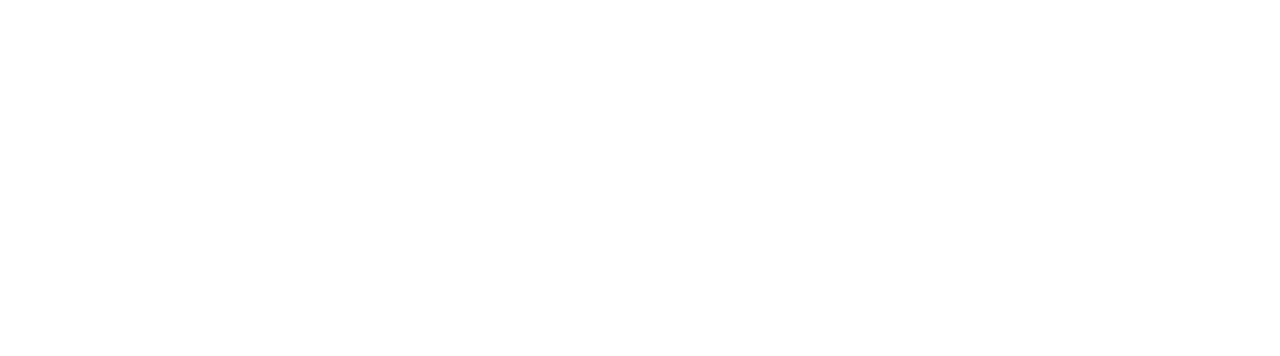
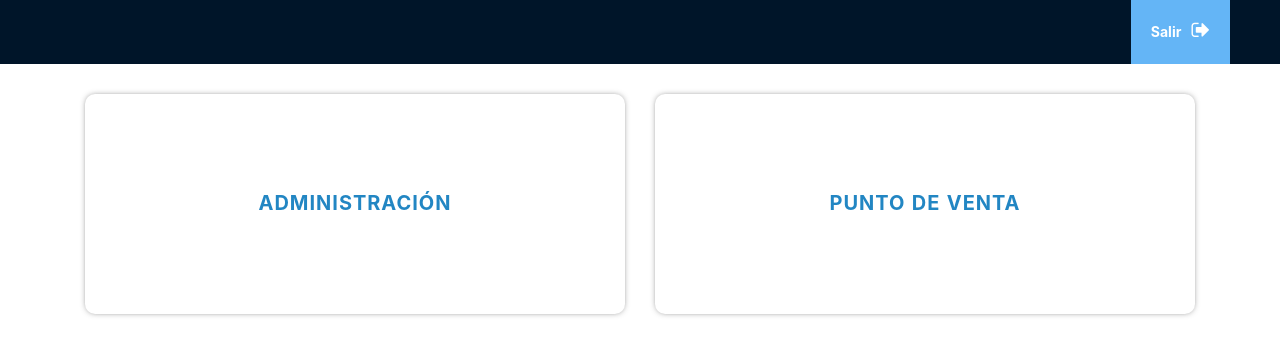
Before and after one commit to x4vis/fpFront, a React (Create React App) app: page /pantalla-principal in a window 1280 px wide. Shown: the top 356 px of the page. Built offline with nearby package versions, Linux system fonts and the light colour scheme.

Commit message:
se agrega pantalla principal para redireccion a plataforma administrativa o POS

```diff
--- a/src/App.tsx
+++ b/src/App.tsx
@@ -5,6 +5,7 @@
 const Login = lazy(() => import('./views/Auth/Login/Login'));
 const RecuperarPassword = lazy(() => import('./views/Auth/RecuperarPassword/RecuperarPassword'));
 const RestaurarPassword = lazy(() => import('./views/Auth/RestaurarPassword/RestaurarPassword'));
+const PaginaPrincipal = lazy(() => import('./views/pagina_principal/PaginaPrincipal'))
 
 /* ADMIN */
 const Nav = lazy(() => import('./components/Nav/Nav'));
@@ -20,6 +21,9 @@
           <Route exact path="/recuperar-contrasena" component={RecuperarPassword} />
           <Route exact path="/restaurar-contrasena/:token" component={RestaurarPassword} />
 
+          {/* PANTALLA PRINCIPAL */}
+          <Route exact path="/pantalla-principal" component={PaginaPrincipal} />
+
           {/* ADMIN */}
           <Route path="/admin" component={Nav} />
         </Switch>
--- /dev/null
+++ b/src/views/pagina_principal/PaginaPrincipal.scss
@@ -0,0 +1,11 @@
+.main-card {
+    height: 22rem;
+    display: flex;
+    justify-content: center;
+    align-items: center;
+
+    p {
+        margin-bottom: 0;
+        letter-spacing: .1rem;
+    }
+}
--- /dev/null
+++ b/src/views/pagina_principal/PaginaPrincipal.tsx
@@ -0,0 +1,53 @@
+import React, { Fragment } from 'react';
+import { Layout, Menu } from 'antd';
+import { Link } from "react-router-dom";
+
+import "./PaginaPrincipal.scss";
+
+const PaginaPrincipal = () => {
+
+    const { Header } = Layout;
+
+    const LogOut =  () => {
+
+    }
+
+    return (
+        <Fragment>
+            <Layout className="layout">
+                <Header>
+                    <Menu className="d-flex justify-content-end"
+                          theme="dark"
+                          mode="horizontal"
+                          defaultSelectedKeys={['1']}>
+                        <Menu.Item className="d-flex align-items-center"
+                                   key="1"
+                                   onClick={LogOut}>
+                            Salir
+                            <i className="fa fa-sign-out ml-3 small-text"></i>
+                        </Menu.Item>
+                    </Menu>
+                </Header>
+            </Layout>
+
+            <div className="container mt-5">
+                <div className="row">
+                    <div className="col-12 col-md-6">
+                        <Link to="/admin">
+                            <div className="main-card">
+                                <p className="bw-text small-text blue">ADMINISTRACIÓN</p>
+                            </div>
+                        </Link>
+                    </div>
+                    <div className="col-12 col-md-6 mt-5 mt-md-0">
+                        <div className="main-card">
+                            <p className="bw-text small-text blue">PUNTO DE VENTA</p>
+                        </div>
+                    </div>
+                </div>
+            </div>
+        </Fragment>
+    )
+}
+
+export default PaginaPrincipal;
```
Also changed, not shown: 3 other files (tests, documents, lock files or other folders).
